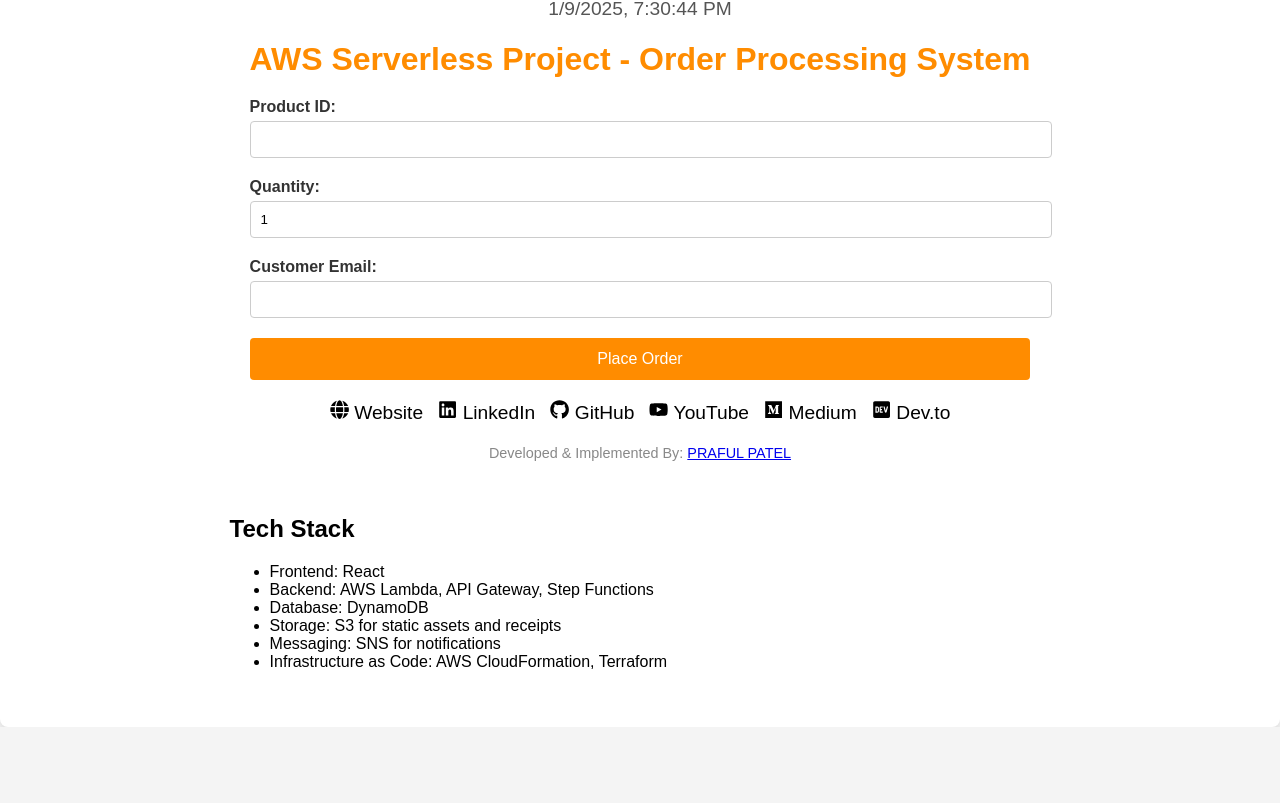
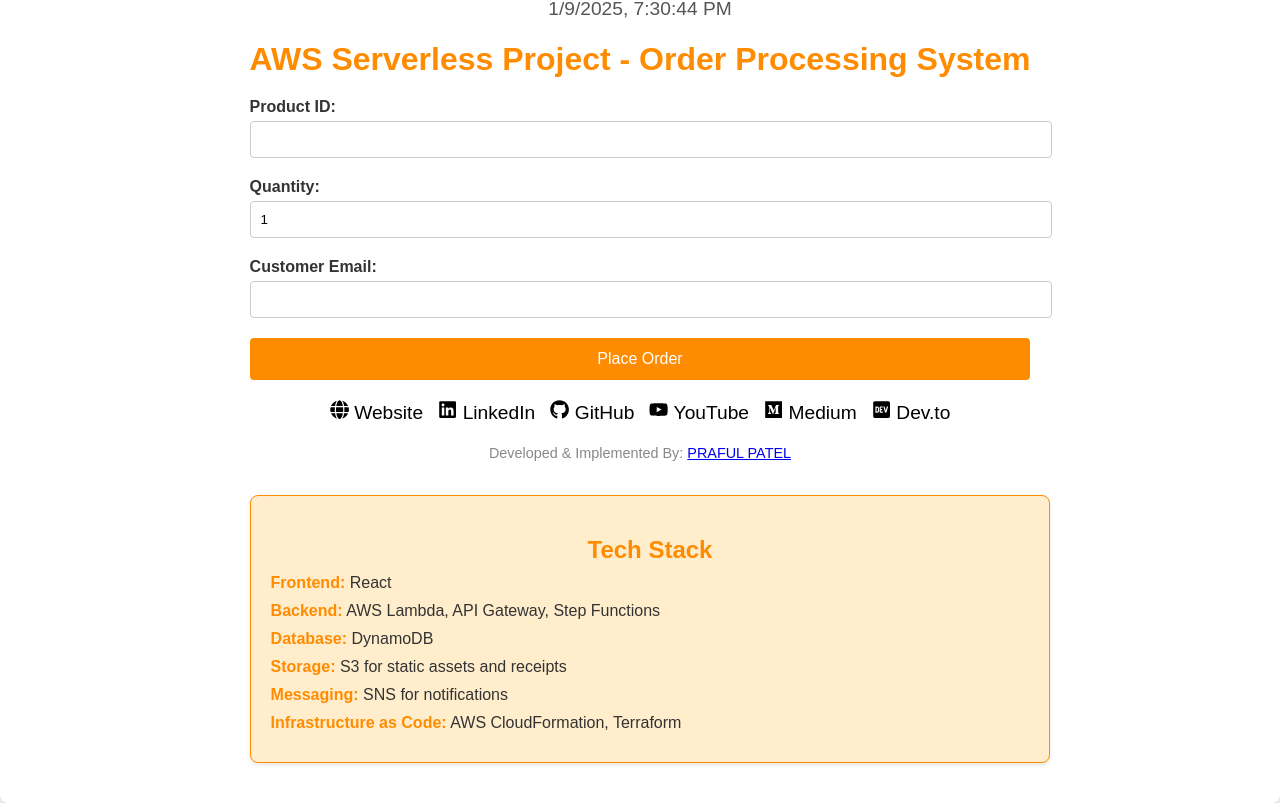
Before and after one commit to prafulpatel16/aws-order-proccessing-system, a React (Create React App) app in the folder frontend/: page / in a window 1280 px wide. Shown: the part 345-1148 px from the top of the page. Before the commit the page ends 1072 px from the top, so only its background shows below. Built offline with nearby package versions, Linux system fonts and the light colour scheme.

Commit message:
fixed frontend14

```diff
--- a/frontend/src/App.js
+++ b/frontend/src/App.js
@@ -68,17 +68,14 @@
   return (
     <div className="order-form-container">
       <div className="content-container">
-        {/* Logo Section */}
-        <div className="logo-section">
-          <img src={awsLogo} alt="AWS Logo" className="logo aws-logo" />
-          <img src={prafulLogo} alt="Praful Logo" className="logo praful-logo" />
-        </div>
+        {/* Left Panel */}
+        <div className="left-panel">
+          {/* Logo Section */}
+          <div className="logo-section">
+            <img src={awsLogo} alt="AWS Logo" className="logo aws-logo" />
+            <img src={prafulLogo} alt="Praful Logo" className="logo praful-logo" />
+          </div>
 
-        {/* Vertical Separator */}
-        <div className="vertical-separator"></div>
-
-        {/* Left Panel - Main Form */}
-        <div className="left-panel">
           {/* Display current date and time */}
           <div className="time-display">{currentTime.toLocaleString()}</div>
 
--- a/frontend/src/OrderForm.css
+++ b/frontend/src/OrderForm.css
@@ -130,3 +130,36 @@
   font-size: 0.9rem;
   color: #888;
 }
+.right-panel {
+  flex: 1;
+  margin-left: 20px;
+  padding: 20px;
+  background-color: #ffedcc; /* Light orange background */
+  border: 1px solid #ff8c00; /* Orange border */
+  border-radius: 8px;
+  box-shadow: 0 2px 4px rgba(0, 0, 0, 0.1);
+}
+
+.right-panel h2 {
+  margin-bottom: 10px;
+  font-size: 1.5rem;
+  color: #ff8c00; /* Orange color */
+  text-align: center;
+}
+
+.right-panel ul {
+  list-style-type: none;
+  padding: 0;
+  margin: 0;
+}
+
+.right-panel ul li {
+  margin-bottom: 10px;
+  font-size: 1rem;
+  color: #333;
+}
+
+.right-panel ul li span {
+  font-weight: bold;
+  color: #ff8c00; /* Orange color */
+}
```
